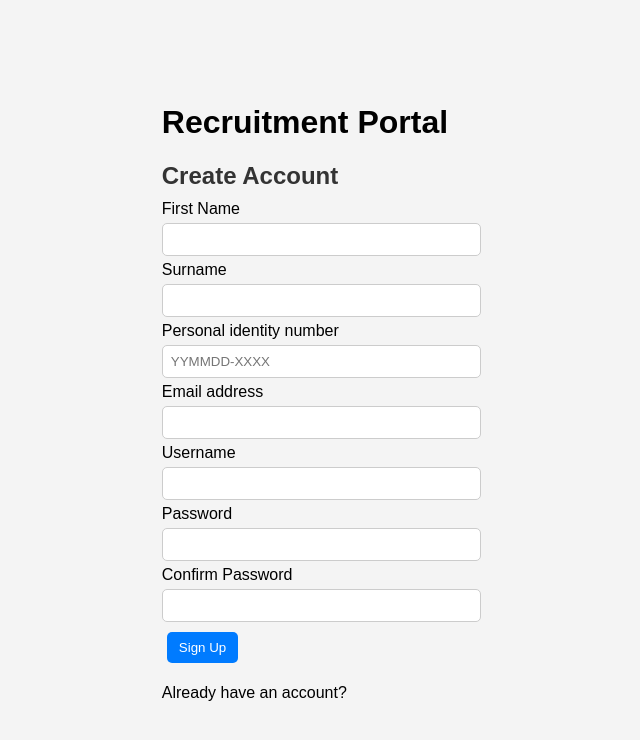
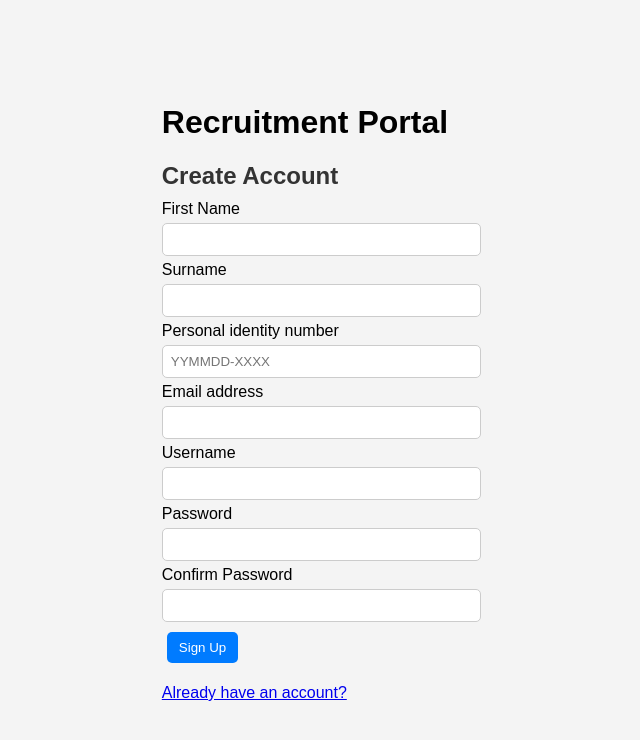
Before and after one commit to benjkah/group-project, a React (Create React App) app in the folder recruitment-app/: page /register in a window 1280 px wide. Shown: the top 740 px of the page, without its empty margins (290-930 px from the left). Built offline with nearby package versions, Linux system fonts and the light colour scheme; no server answers.

Commit message:
already have an account? Link

```diff
--- a/recruitment-app/src/views/RegistrationView.jsx
+++ b/recruitment-app/src/views/RegistrationView.jsx
@@ -1,6 +1,6 @@
 import { useState } from "react";
 import { observer } from "mobx-react-lite";
-import { useNavigate } from "react-router-dom";
+import { useNavigate, Link } from "react-router-dom";
 
 function RegistrationView({ onLogin, onRegister, userModel, mode }) {
 
@@ -126,7 +126,9 @@ function RegistrationView({ onLogin, onRegister, userModel, mode }) {
           Sign Up
         </button>
       </form>
-      <p>Already have an account?</p>
+      <p>
+        <Link to="/"> Already have an account?</Link>
+      </p>
     </div>
   );
 }
```
